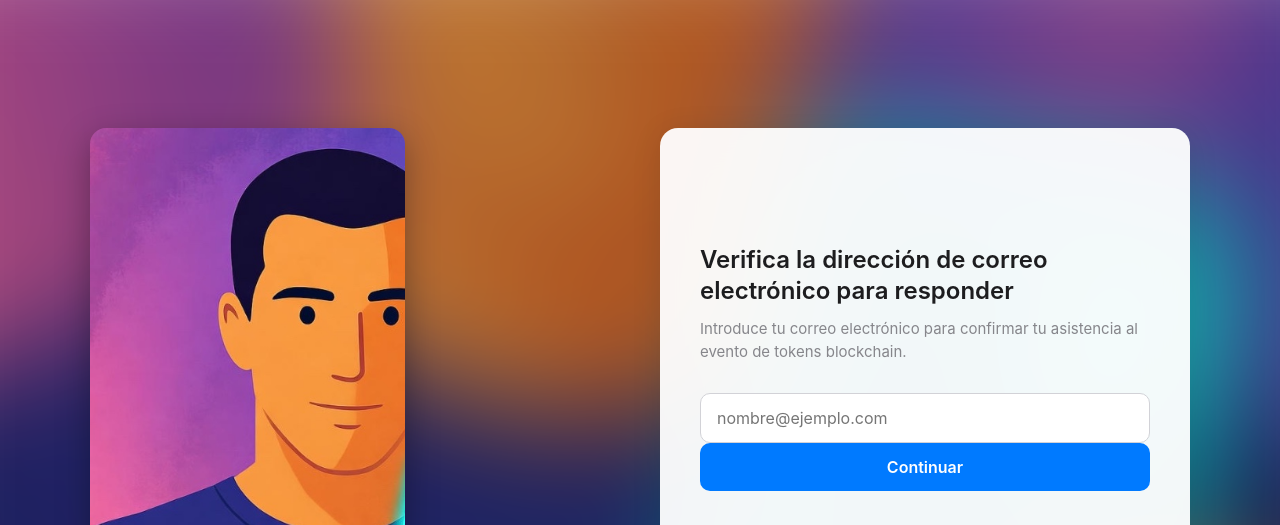
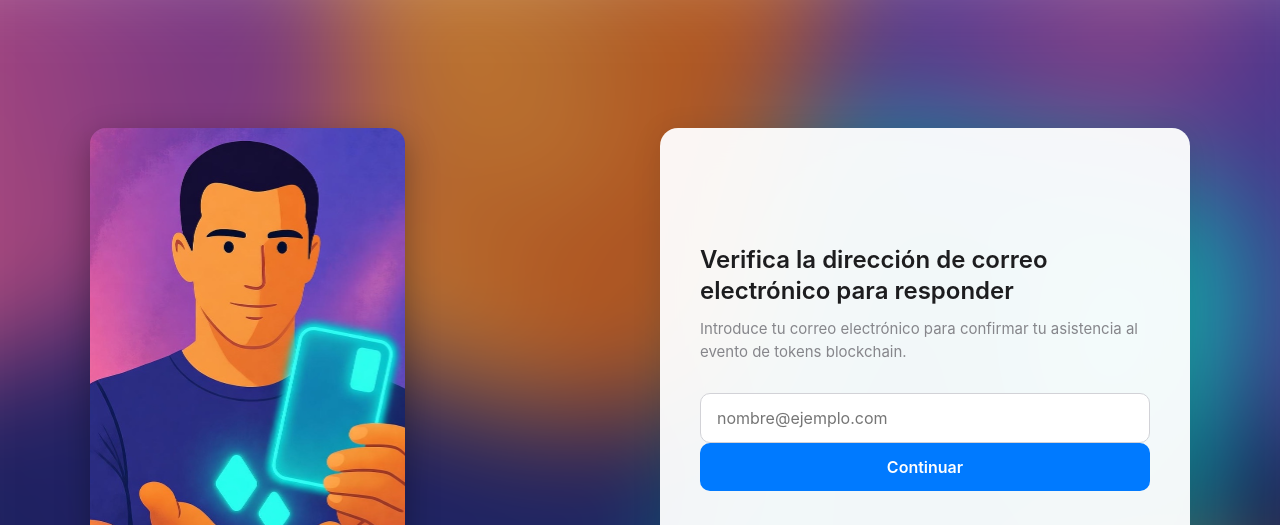
Before and after one commit to CLPTokenRoyal/Register, a plain HTML site: page index.html in a window 1280 px wide. Shown: the top 525 px of the page. Drawn offline with Linux system fonts and the light colour scheme.

Commit message:
Adjust image scale in invitation card

```diff
--- a/index.html
+++ b/index.html
@@ -15,10 +15,10 @@
                 <div class="card-image-container">
                     <div class="event-image">
                         <div class="image-wrapper" style="--image-container-height: 400px;">
-                            <img src="assets/images/event-background-image.jpeg" style="--image-opacity: 1; --image-scale: 0.7835820895522388; --top-translate: -0.5970149253731449px; --left-translate: 0px;">
+                            <img src="assets/images/event-background-image.jpeg" style="--image-opacity: 1; --image-scale: 0.5; --top-translate: -0.5970149253731449px; --left-translate: 0px;">
                         </div>
                         <div class="image-wrapper" style="--image-container-height: 400px;">
-                            <img class="flipped-image" src="assets/images/event-background-image.jpeg" style="--image-opacity: 1; --image-scale: 0.7835820895522388; --top-translate: 400.5970149253732px; --left-translate: 0px;">
+                            <img class="flipped-image" src="assets/images/event-background-image.jpeg" style="--image-opacity: 1; --image-scale: 0.5; --top-translate: 400.5970149253732px; --left-translate: 0px;">
                         </div>
                     </div>
                 </div>
```
